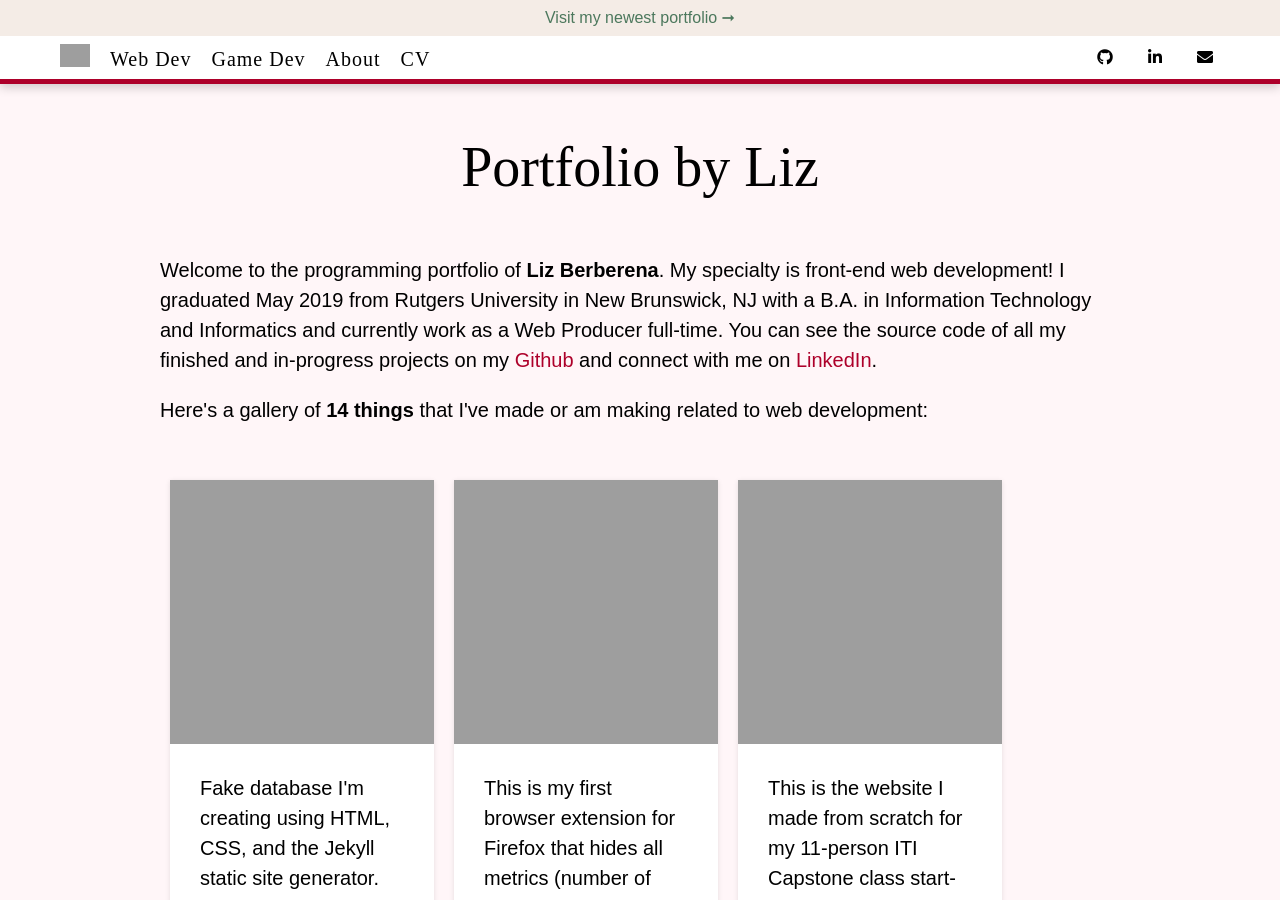
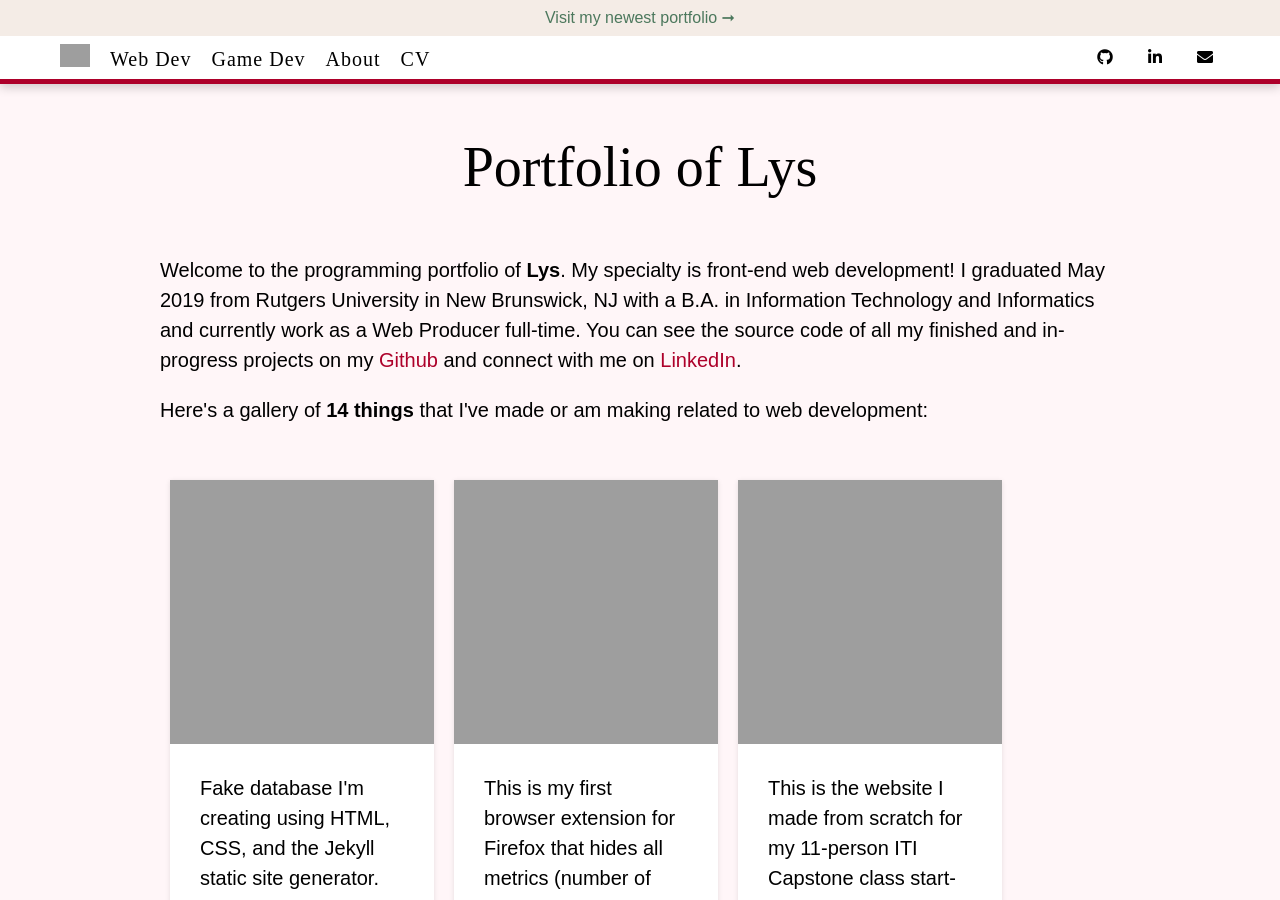
Before and after one commit to liz-lorena/mid-2019, a Jekyll site: the page built from index.html, in a window 1280 px wide and 900 px high. Built offline with Jekyll 4.4.1, drawn with Linux system fonts in a browser that asks for light colours; nearby versions of some CDN libraries; the list of posts is cut into pages by our own code; grey boxes are pictures that could not be loaded.

Commit message:
Update index.html

```diff
--- a/index.html
+++ b/index.html
@@ -3,9 +3,9 @@ layout: default
 title: Portfolio
 ---
 
-<h1>Portfolio by Liz</h1>
+<h1>Portfolio of Lys</h1>
 
-<p>Welcome to the programming portfolio of <strong>Liz Berberena</strong>. My specialty is front-end web development! I graduated May 2019 from Rutgers University in New Brunswick, NJ with a B.A. in Information Technology and Informatics and currently work as a Web Producer full-time. You can see the source code of all my finished and in-progress projects on my <a href="http://github.com/lizberberena" target="_blank" rel="noopener">Github</a> and connect with me on <a href="http://linkedin.com/in/lizberberena" target="_blank" rel="noopener">LinkedIn</a>.
+<p>Welcome to the programming portfolio of <strong>Lys</strong>. My specialty is front-end web development! I graduated May 2019 from Rutgers University in New Brunswick, NJ with a B.A. in Information Technology and Informatics and currently work as a Web Producer full-time. You can see the source code of all my finished and in-progress projects on my <a href="http://github.com/irisoflys" target="_blank" rel="noopener">Github</a> and connect with me on <a href="http://linkedin.com/in/irisoflys" target="_blank" rel="noopener">LinkedIn</a>.
 
 <p>Here's a gallery of <strong><span>
 
```
